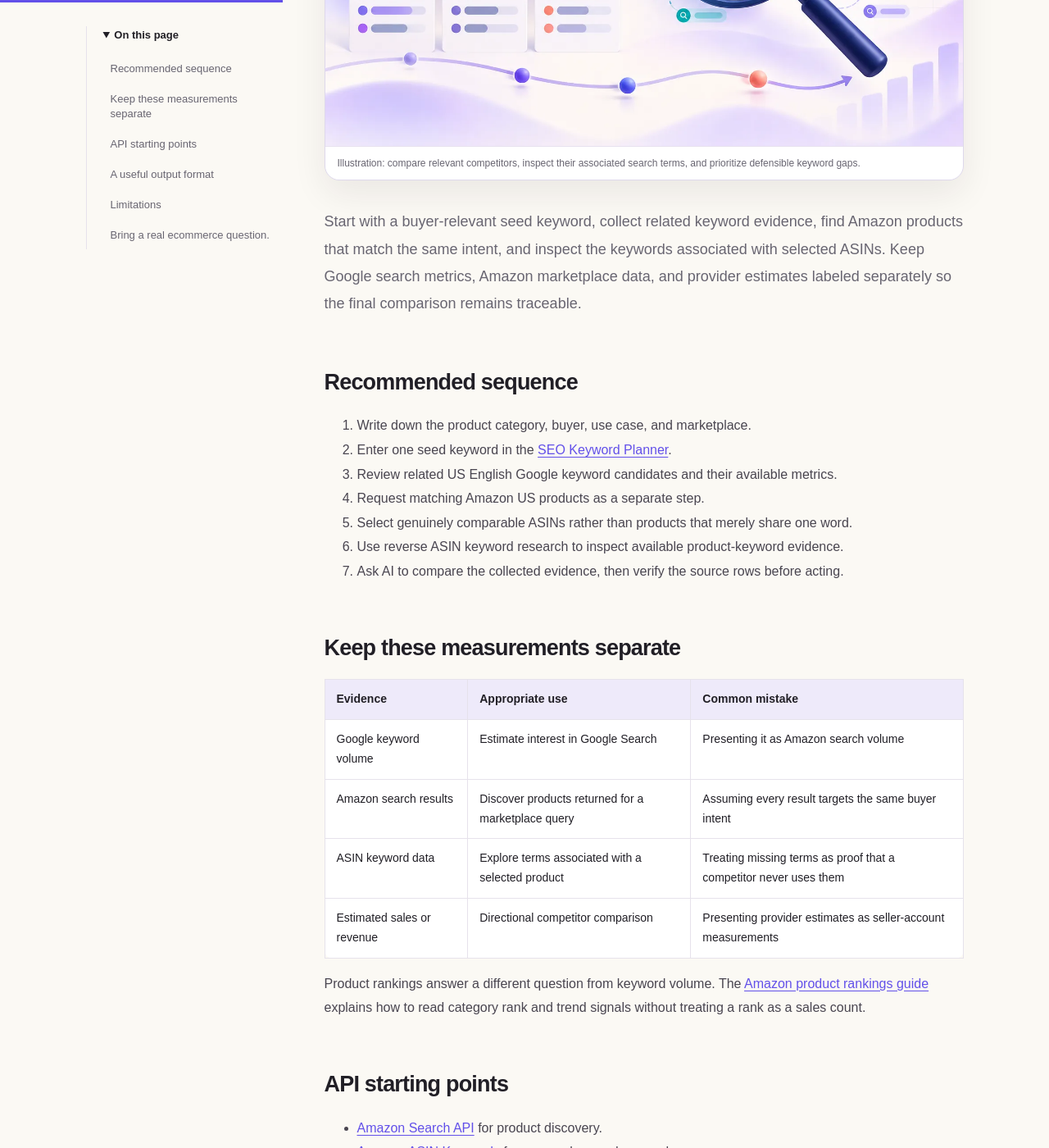
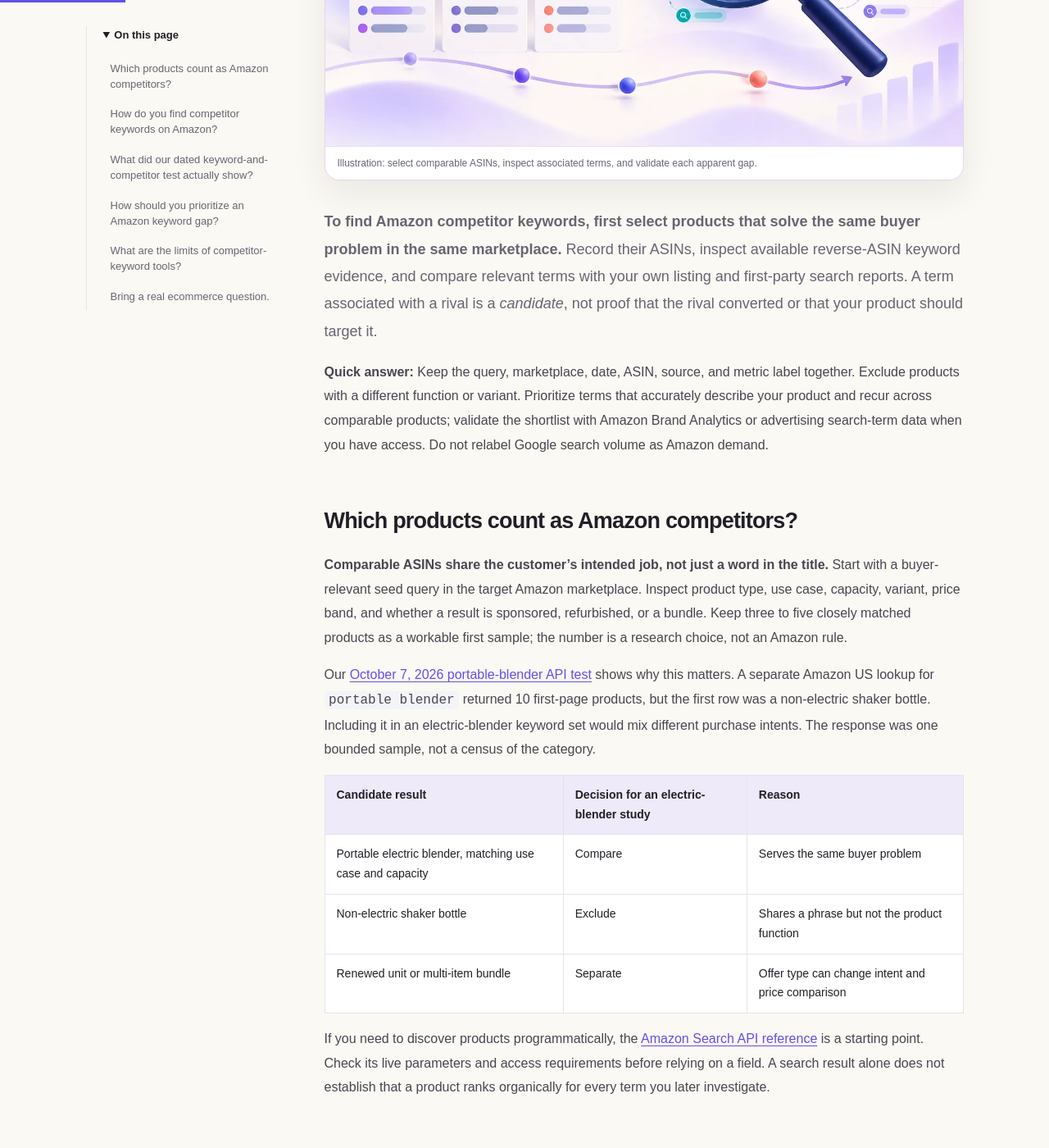
Before and after one commit to nexscope-ai/ecommerce-ai-tools, a Jekyll site: the page built from docs/guides/amazon-competitor-keyword-research.md, in a window 1280 px wide and 1400 px high, scrolled down 676 px. Shown: the whole window at 82% size. Built offline with Jekyll 4.4.1, drawn with Linux system fonts in a browser that asks for light colours; some of the changed text lies outside the part shown.

Commit message:
Publish product data enrichment and competitor keyword guides

```diff
--- a/docs/guides/amazon-competitor-keyword-research.md
+++ b/docs/guides/amazon-competitor-keyword-research.md
@@ -1,56 +1,94 @@
 ---
 layout: default
-title: Amazon competitor keyword research workflow
-description: Research a seed keyword, discover competing Amazon products, and compare keyword and product evidence without mixing Google and Amazon metrics.
+title: "Amazon Competitor Keywords: Find and Validate Gaps"
+description: "Find Amazon competitor keywords with comparable ASINs, reverse-ASIN evidence, and first-party checks. Includes a dated test and shortlist template."
 permalink: /amazon-competitor-keyword-research/
 date_published: 2026-09-15
-last_reviewed: 2026-09-15
-date_modified: 2026-10-07
-last_modified_at: 2026-10-07
+last_reviewed: 2026-10-10
+date_modified: 2026-10-13
+last_modified_at: 2026-10-13
+author: Nexscope Team
 schema_type: Article
+topic: research
+keywords:
+  - Amazon competitor keywords
+  - find Amazon competitor keywords
+  - Amazon competitor keyword research
+  - reverse ASIN keyword research
+next_step:
+  id: amazon_asin_keywords
+  title: Check one truly comparable ASIN
+  description: Read the current endpoint fields and access requirements, then compare its returned terms with your own listing and first-party reports.
+  label: View Amazon ASIN Keywords API
+  url: "https://www.nexscope.ai/api-docs/amazon-asin-keywords?view=api&co-from=learn"
 image: /assets/images/ecommerce-competitor-keyword-research-1440w.webp
 image_small: /assets/images/ecommerce-competitor-keyword-research-720w.webp
 image_alt: A magnifying glass revealing keyword clusters and gaps across competing ecommerce products
-image_caption: "Illustration: compare relevant competitors, inspect their associated search terms, and prioritize defensible keyword gaps."
+image_caption: "Illustration: select comparable ASINs, inspect associated terms, and validate each apparent gap."
 ---
 
-# What is an Amazon competitor keyword research workflow?
+# How to find Amazon competitor keywords that matter
 
 {% include article-visual.html %}
 
-Start with a buyer-relevant seed keyword, collect related keyword evidence, find Amazon products that match the same intent, and inspect the keywords associated with selected ASINs. Keep Google search metrics, Amazon marketplace data, and provider estimates labeled separately so the final comparison remains traceable.
+**To find Amazon competitor keywords, first select products that solve the same buyer problem in the same marketplace.** Record their ASINs, inspect available reverse-ASIN keyword evidence, and compare relevant terms with your own listing and first-party search reports. A term associated with a rival is a *candidate*, not proof that the rival converted or that your product should target it.
 
-## Recommended sequence
+**Quick answer:** Keep the query, marketplace, date, ASIN, source, and metric label together. Exclude products with a different function or variant. Prioritize terms that accurately describe your product and recur across comparable products; validate the shortlist with Amazon Brand Analytics or advertising search-term data when you have access. Do not relabel Google search volume as Amazon demand.
 
-1. Write down the product category, buyer, use case, and marketplace.
-2. Enter one seed keyword in the [SEO Keyword Planner](https://www.nexscope.ai/tools/seo-keyword-planner?co-from=learn).
-3. Review related US English Google keyword candidates and their available metrics.
-4. Request matching Amazon US products as a separate step.
-5. Select genuinely comparable ASINs rather than products that merely share one word.
-6. Use reverse ASIN keyword research to inspect available product-keyword evidence.
-7. Ask AI to compare the collected evidence, then verify the source rows before acting.
+## Which products count as Amazon competitors?
 
-## Keep these measurements separate
+**Comparable ASINs share the customer's intended job, not just a word in the title.** Start with a buyer-relevant seed query in the target Amazon marketplace. Inspect product type, use case, capacity, variant, price band, and whether a result is sponsored, refurbished, or a bundle. Keep three to five closely matched products as a workable first sample; the number is a research choice, not an Amazon rule.
 
-| Evidence | Appropriate use | Common mistake |
+Our [October 7, 2026 portable-blender API test]({{ '/api-evidence/portable-blender-keyword-competitor/' | relative_url }}) shows why this matters. A separate Amazon US lookup for `portable blender` returned 10 first-page products, but the first row was a non-electric shaker bottle. Including it in an electric-blender keyword set would mix different purchase intents. The response was one bounded sample, not a census of the category.
+
+| Candidate result | Decision for an electric-blender study | Reason |
 | --- | --- | --- |
-| Google keyword volume | Estimate interest in Google Search | Presenting it as Amazon search volume |
-| Amazon search results | Discover products returned for a marketplace query | Assuming every result targets the same buyer intent |
-| ASIN keyword data | Explore terms associated with a selected product | Treating missing terms as proof that a competitor never uses them |
-| Estimated sales or revenue | Directional competitor comparison | Presenting provider estimates as seller-account measurements |
+| Portable electric blender, matching use case and capacity | Compare | Serves the same buyer problem |
+| Non-electric shaker bottle | Exclude | Shares a phrase but not the product function |
+| Renewed unit or multi-item bundle | Separate | Offer type can change intent and price comparison |
 
-Product rankings answer a different question from keyword volume. The [Amazon product rankings guide]({{ '/amazon-product-rankings-guide/' | relative_url }}) explains how to read category rank and trend signals without treating a rank as a sales count.
+If you need to discover products programmatically, the [Amazon Search API reference](https://www.nexscope.ai/api-docs/amazon-search?view=api&co-from=learn) is a starting point. Check its live parameters and access requirements before relying on a field. A search result alone does not establish that a product ranks organically for every term you later investigate.
 
-## API starting points
+## How do you find competitor keywords on Amazon?
 
-- [Amazon Search API](https://www.nexscope.ai/api-docs/amazon-search?view=api&co-from=learn) for product discovery.
-- [Amazon ASIN Keywords](https://www.nexscope.ai/api-docs/amazon-asin-keywords?view=api&co-from=learn) for reverse keyword research.
-- [Nexscope API Docs](https://www.nexscope.ai/api-docs?co-from=learn) for current parameters, schemas, access, and endpoint status.
+1. **Define the market and product.** Write down country, language, product function, meaningful variants, and a seed phrase a buyer would use.
+2. **Collect comparable ASINs.** Inspect actual Amazon results and remove mismatched products before running any keyword comparison.
+3. **Inspect reverse-ASIN evidence.** Use an available ASIN-keyword data source to collect associated terms, retaining its date, marketplace, and field definitions. The [reverse-ASIN research guide]({{ '/reverse-asin-keyword-research/' | relative_url }}) covers the method in more detail.
+4. **Separate branded and generic terms.** Rival brand names may explain demand but are not automatically appropriate for your listing or ads.
+5. **Compare against your product.** Mark each term as already covered, a plausible gap, or irrelevant. Verify that your product genuinely has the attribute or use case the term implies.
+6. **Validate and test.** Where eligible, use your own Brand Analytics Search Query Performance or advertising search-term reports to check shopper behavior. Change one listing element or test a small ad group, then track the result over a suitable period.
 
-## A useful output format
+Amazon says [Brand Analytics](https://sell.amazon.com/tools/amazon-brand-analytics) includes Search Query Performance and Top Search Terms for eligible brand representatives. Amazon's [Sponsored Products search-term report](https://advertising.amazon.com/help/G3HEFZYWZF84NPS9) contains terms with at least one ad click, so it is useful for campaign learning but is not a complete list of all searches. Access and reporting scope depend on account eligibility and campaigns.
 
-For every proposed keyword, retain the term, evidence source, market, available metric, comparable ASINs, interpretation, and confidence. This makes it possible to trace an AI recommendation back to the collected data.
+## What did our dated keyword-and-competitor test actually show?
 
-## Limitations
+On **October 7, 2026**, a Nexscope production API test expanded `portable blender` into 10 **Google US English** keyword ideas; six were brand-led. The seed term had an **estimated Google monthly search volume of 18,100** in that response. A *separate* Amazon US product lookup returned 10 first-page products, including the shaker bottle described above.
 
-Keyword data can change by time, location, language, provider, and marketplace. A keyword with search activity does not guarantee a product will rank or convert. Validate important decisions against your advertising reports, Search Query Performance data, listing experiments, and actual sales.
+| Observation | Useful conclusion | Unsupported conclusion |
+| --- | --- | --- |
+| Six of 10 Google ideas named brands | Separate brand-led research from generic product terms | A new brand can capture those searches |
+| `portable blender` had estimated Google US volume of 18,100 | The phrase merits Google search-intent review | Amazon receives 18,100 searches for it |
+| Amazon product sample included a shaker bottle | Manually screen ASIN comparability | All returned rows are direct competitors |
+
+The [dated request, response, and sanitized JSON]({{ '/api-evidence/portable-blender-keyword-competitor/' | relative_url }}) show the exact scope and limitations. We did **not** run a reverse-ASIN benchmark in that test, measure Amazon query volume, or observe a conversion lift. The [SEO Keyword Planner case guide]({{ '/seo-keyword-planner/' | relative_url }}) explains the Google-keyword part of this workflow separately.
+
+## How should you prioritize an Amazon keyword gap?
+
+**A gap is worth testing when it is relevant, supported by a traceable source, and absent or weak in your current coverage.** Do not sort a reverse-ASIN export solely by a provider's volume estimate. Consider whether the term describes an actual feature, whether multiple close competitors are associated with it, whether it is branded, and whether your own customer data supports the intent.
+
+| Record in your shortlist | Example of what to capture |
+| --- | --- |
+| Term and intent | Exact phrase; product feature, use case, comparison, or brand |
+| Source and scope | Provider or first-party report; Amazon US; retrieval date |
+| Competitor evidence | ASINs, why each is comparable, relevant returned fields |
+| Your coverage | Listing location, current ad targeting, or no verified coverage |
+| Decision | Test, monitor, or reject, with a one-sentence reason |
+| Outcome | Change date, baseline, subsequent clicks or orders where available |
+
+For example, `portable blender for smoothies` is a plausible candidate only if the product can actually make smoothies. A brand-specific query such as `ninja blast portable blender` belongs in a separate comparison or advertising decision; it should not be inserted into a generic listing simply to chase an estimate. The [Amazon listing optimization guide]({{ '/amazon-listing-optimization-tool/' | relative_url }}) covers how to turn a verified term into truthful product copy.
+
+## What are the limits of competitor-keyword tools?
+
+Reverse-ASIN providers can differ in coverage, update timing, and the meaning of “ranked,” “indexed,” or “associated.” A missing term does not prove a competitor never appears for it. An estimated volume or sales field is not a seller-account measurement. Product rank, organic placement, advertising placement, and conversion answer different questions; keep them in separate columns.
+
+This guide is an editorial workflow, not a claim that a particular keyword will increase rankings or sales. Recheck the live [Amazon ASIN Keywords API documentation](https://www.nexscope.ai/api-docs/amazon-asin-keywords?view=api&co-from=learn) for current fields and credits, and verify consequential decisions against your first-party Amazon reports and listing experiments.
--- a/docs/llms.txt
+++ b/docs/llms.txt
@@ -13,6 +13,7 @@ Language: English
 - https://learn.nexscope.ai/ecommerce-ai-tools/what-is-an-mcp-server/ — MCP concepts, clients, servers, tools, resources, and permissions
 - https://learn.nexscope.ai/ecommerce-ai-tools/api-capabilities/ — ecommerce API capabilities and evidence boundaries
 - https://learn.nexscope.ai/ecommerce-ai-tools/amazon-competitor-keyword-research/ — competitor keyword research workflow
+- https://learn.nexscope.ai/ecommerce-ai-tools/ecommerce-product-data-enrichment/ — verify catalog, product page, structured data, and feed facts before enrichment
 - https://learn.nexscope.ai/ecommerce-ai-tools/amazon-negative-review-analysis/ — customer complaint and review analysis
 - https://learn.nexscope.ai/ecommerce-ai-tools/website-seo-audit-guide/ — ecommerce page SEO audit
 - https://learn.nexscope.ai/ecommerce-ai-tools/seo-keyword-planner/ — ecommerce keyword-planning workflow with a dated Google and Amazon test
```
Also changed, not shown: docs/ecommerce-trends/merchant-center-conversational-attributes.md (+4 -4 lines), docs/guides/ecommerce-product-data-enrichment.md (added, +112 -0 lines).
